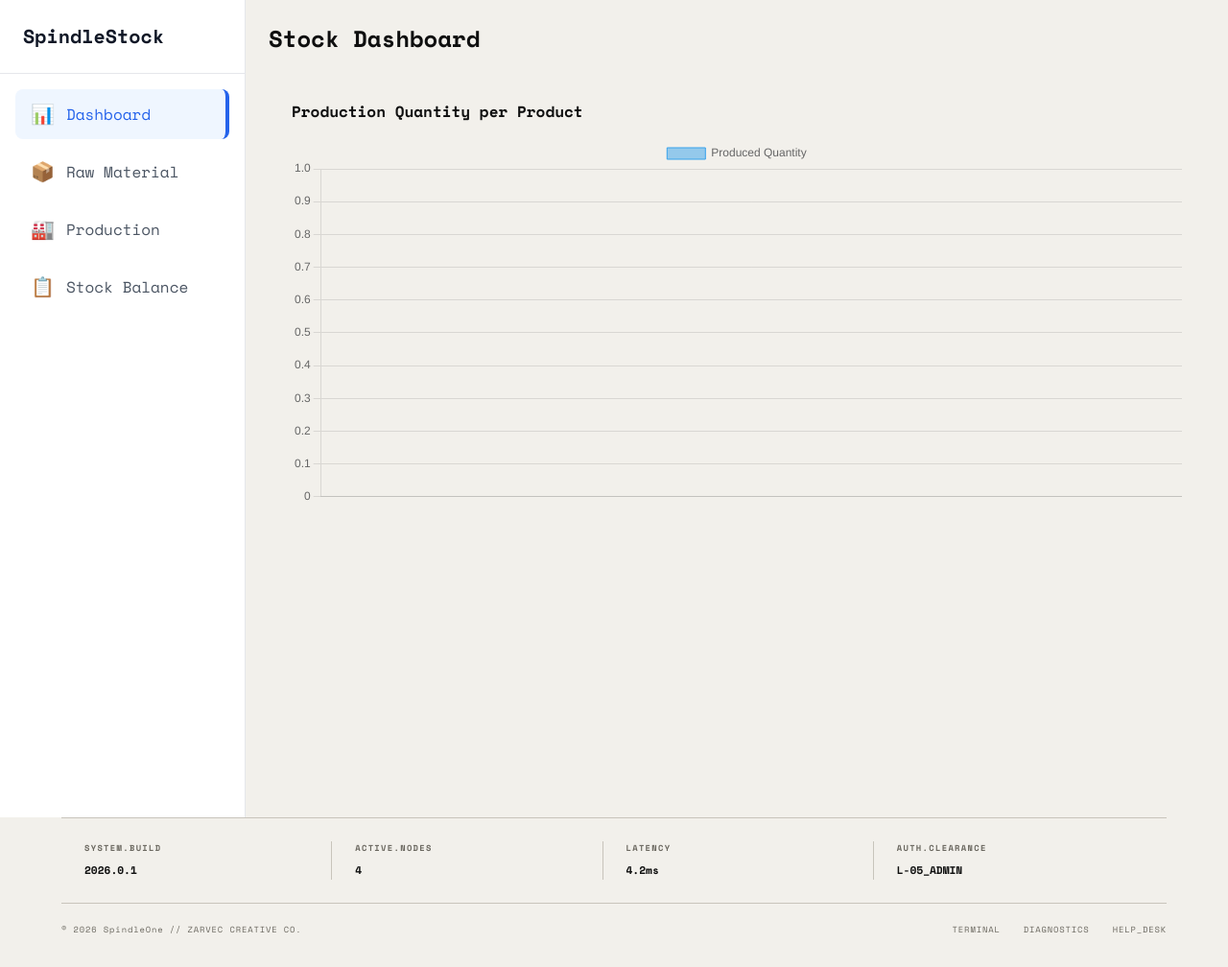
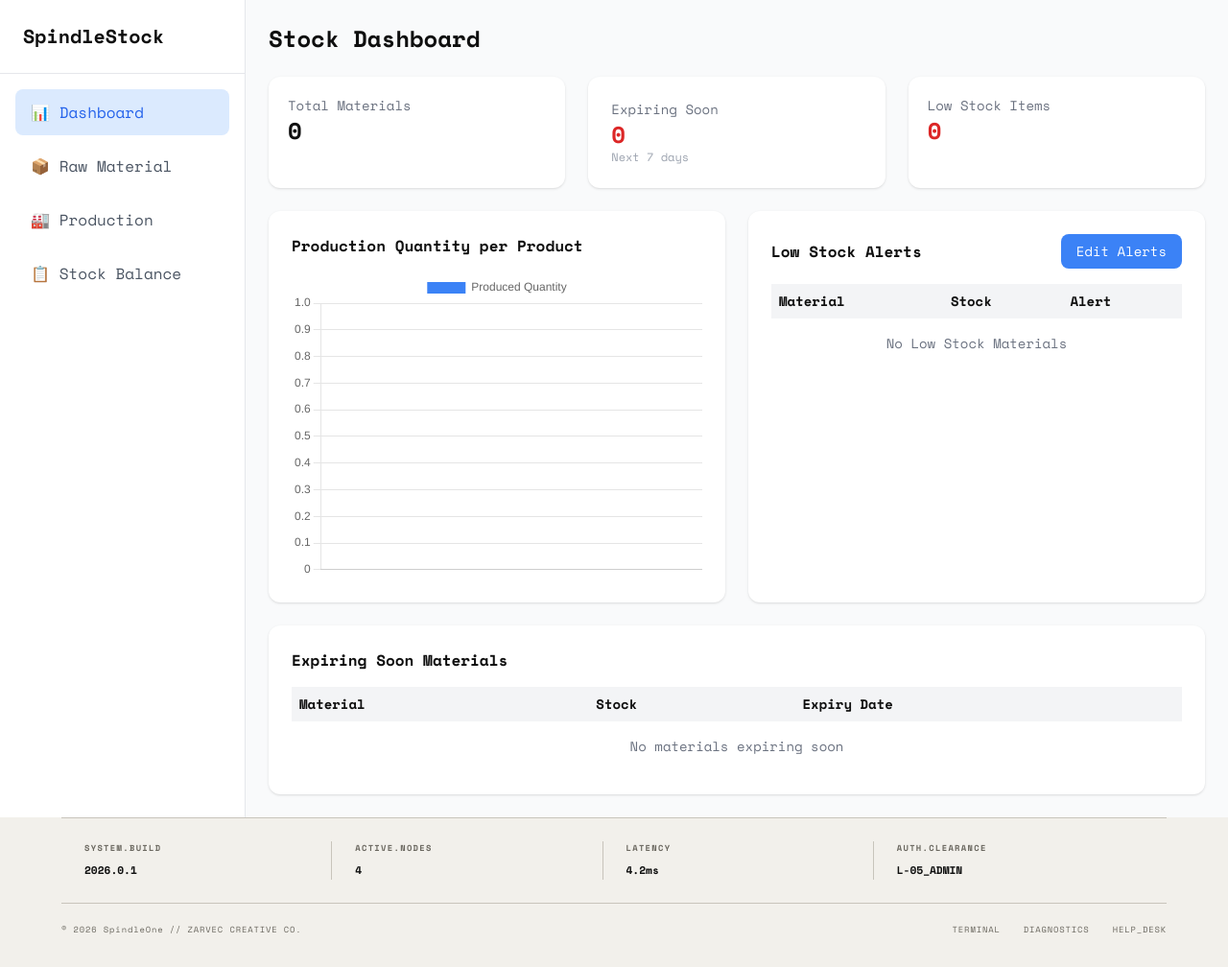
Before and after one commit to ShahuSardar-py/SpindleOne, a Flask app: page /stock/ in a window 1280 px wide. Shown: the part 48-1056 px from the top of the page at 96% size. Run offline with Flask 3, Linux system fonts and the light colour scheme; some libraries are stand-ins or nearby versions; some web fonts are replaced.

Commit message:
updated Spindlestock Module dashboard

```diff
--- a/SpindleStock/models.py
+++ b/SpindleStock/models.py
@@ -9,10 +9,11 @@ class RawMaterial(db.Model):
     name = db.Column(db.String(100), nullable=False)
     quantity = db.Column(db.Float, nullable=False)
     amount = db.Column(db.Float)
-    unit = db.Column(db.String(10))  # kg,tons
+    unit = db.Column(db.String(10))  # kg, tons
     inward_date = db.Column(db.Date)
     expiry_date = db.Column(db.Date)
     created_at = db.Column(db.DateTime, default=datetime.utcnow)
+    alert_threshold = db.Column(db.Float, default=25)  # user configurable
 
 # PRODUCTION BATCH
 class Production(db.Model):
@@ -47,6 +48,7 @@ class ProductionMaterial(db.Model):
 # FINISHED GOODS STOCK
 class FinishedStock(db.Model):
     __tablename__ = "finished_stock"
+
     id = db.Column(db.Integer, primary_key=True)
     product_name = db.Column(db.String(100))
     quantity = db.Column(db.Float)
--- a/SpindleStock/routes.py
+++ b/SpindleStock/routes.py
@@ -17,16 +17,22 @@ bp = Blueprint(
     url_prefix="/stock"
 )
 
-#  DASHBOARD
+# DASHBOARD
+from datetime import datetime, timedelta
+
+# ==============================
+# DASHBOARD
+# ==============================
 @bp.route("/")
 def dashboard():
 
     materials = RawMaterial.query.all()
     productions = Production.query.all()
 
+    # KPI 1
     total_materials = len(materials)
-    total_quantity = sum(m.quantity for m in materials)
 
+    # Production chart
     product_data = {}
     for p in productions:
         product_data[p.product_name] = (
@@ -34,14 +40,31 @@ def dashboard():
             + p.quantity_produced
         )
 
+    # LOW STOCK ALERTS
+    low_stock = []
+    for m in materials:
+        if m.alert_threshold and m.quantity <= m.alert_threshold:
+            low_stock.append(m)
+
+    # EXPIRING SOON MATERIALS (within 7 days)
+    today = datetime.now().date()
+    expiring_materials = []
+
+    for m in materials:
+        if m.expiry_date:
+            if m.expiry_date <= today + timedelta(days=7):
+                expiring_materials.append(m)
+
+    expiring_count = len(expiring_materials)
+
     return render_template(
         "dashboardStock.html",
         total_materials=total_materials,
-        total_quantity=total_quantity,
-        product_data=product_data
+        product_data=product_data,
+        low_stock=low_stock,
+        expiring_materials=expiring_materials,
+        expiring_count=expiring_count
     )
-
-
 # RAW MATERIAL
 @bp.route("/raw", methods=["GET", "POST"])
 def raw_inward():
@@ -199,3 +222,32 @@ def inventory():
         "inventory.html",
         materials=inventory_data
     )
+
+# EDIT ALERTS
+# ==============================
+@bp.route("/edit_alerts", methods=["GET", "POST"])
+def edit_alerts():
+
+    materials = RawMaterial.query.all()
+
+    if request.method == "POST":
+
+        material_id = request.form["material_id"]
+        quantity = float(request.form["alert_quantity"])
+        unit = request.form["unit"]
+
+        material = RawMaterial.query.get(material_id)
+
+        if unit == "ton":
+            quantity = quantity * 1000
+
+        material.alert_threshold = quantity
+        db.session.commit()
+
+        flash("Alert updated!")
+        return redirect(url_for("spindlestock.dashboard"))
+
+    return render_template(
+        "edit_alerts.html",
+        materials=materials
+    )
--- a/SpindleStock/templates/dashboardStock.html
+++ b/SpindleStock/templates/dashboardStock.html
@@ -8,75 +8,223 @@
 <!-- Sidebar -->
 <div class="w-64 bg-white border-r overflow-y-auto">
 
-        <div class="p-6 border-b border-gray-200">
-            <h2 class="text-xl font-bold text-gray-900">SpindleStock</h2>
+<div class="p-6 border-b">
+<h2 class="text-xl font-bold">SpindleStock</h2>
 </div>
 
-            <div class="p-4">
+<div class="p-4 space-y-2">
 
 <a href="/stock/"
-       class="flex items-center gap-3 px-4 py-3 rounded-lg font-medium transition-colors mb-2
+class="flex items-center gap-3 px-4 py-3 rounded-lg font-medium
 {% if request.endpoint == 'spindlestock.dashboard' %}
-           bg-primary-50 text-primary-600 border-r-4 border-primary-600
+bg-blue-100 text-blue-600
 {% else %}
-           text-gray-600 hover:bg-gray-50
+text-gray-600 hover:bg-gray-100
 {% endif %}">
-        <span class="text-xl">📊</span>
-        <span>Dashboard</span>
+📊 Dashboard
 </a>
 
 <a href="/stock/raw"
-       class="flex items-center gap-3 px-4 py-3 rounded-lg font-medium transition-colors mb-2
+class="flex items-center gap-3 px-4 py-3 rounded-lg font-medium
 {% if request.endpoint == 'spindlestock.raw_material' %}
-           bg-primary-50 text-primary-600 border-r-4 border-primary-600
+bg-blue-100 text-blue-600
 {% else %}
-           text-gray-600 hover:bg-gray-50
+text-gray-600 hover:bg-gray-100
 {% endif %}">
-        <span class="text-xl">📦</span>
-        <span>Raw Material</span>
+📦 Raw Material
 </a>
 
 <a href="/stock/production"
-       class="flex items-center gap-3 px-4 py-3 rounded-lg font-medium transition-colors mb-2
+class="flex items-center gap-3 px-4 py-3 rounded-lg font-medium
 {% if request.endpoint == 'spindlestock.production' %}
-           bg-primary-50 text-primary-600 border-r-4 border-primary-600
+bg-blue-100 text-blue-600
 {% else %}
-           text-gray-600 hover:bg-gray-50
+text-gray-600 hover:bg-gray-100
 {% endif %}">
-        <span class="text-xl">🏭</span>
-        <span>Production</span>
+🏭 Production
 </a>
 
 <a href="/stock/inventory"
-       class="flex items-center gap-3 px-4 py-3 rounded-lg font-medium transition-colors
+class="flex items-center gap-3 px-4 py-3 rounded-lg font-medium
 {% if request.endpoint == 'spindlestock.inventory' %}
-           bg-primary-50 text-primary-600 border-r-4 border-primary-600
+bg-blue-100 text-blue-600
 {% else %}
-           text-gray-600 hover:bg-gray-50
+text-gray-600 hover:bg-gray-100
 {% endif %}">
-        <span class="text-xl">📋</span>
-        <span>Stock Balance</span>
+📋 Stock Balance
 </a>
 
 </div>
 </div>
 
-    <!-- Content -->
-    <div class="flex-1 p-6 overflow-y-auto">
+
+<!-- MAIN DASHBOARD -->
+<div class="flex-1 p-6 overflow-y-auto bg-gray-50">
 
 <h3 class="text-2xl font-semibold mb-6">
 Stock Dashboard
 </h3>
 
-        <div class="card p-6">
+
+<!-- KPI CARDS -->
+<div class="grid grid-cols-3 gap-6 mb-6">
+
+<div class="bg-white p-5 rounded-xl shadow">
+<p class="text-gray-500 text-sm">Total Materials</p>
+<h4 class="text-2xl font-bold">{{ total_materials }}</h4>
+</div>
+
+<!-- Expiring Soon KPI -->
+<div class="bg-white p-6 rounded-xl shadow">
+
+<h5 class="text-gray-500 text-sm">
+Expiring Soon
+</h5>
+
+<p class="text-2xl font-bold text-red-600">
+{{ expiring_count }}
+</p>
+
+<p class="text-xs text-gray-400">
+Next 7 days
+</p>
+
+</div>
+
+<div class="bg-white p-5 rounded-xl shadow">
+<p class="text-gray-500 text-sm">Low Stock Items</p>
+<h4 class="text-2xl font-bold text-red-600">{{ low_stock|length }}</h4>
+</div>
+
+</div>
+
+
+<!-- CHART + ALERT SECTION -->
+<div class="grid grid-cols-2 gap-6">
+
+<!-- Production Chart -->
+<div class="bg-white p-6 rounded-xl shadow">
+
 <h5 class="font-semibold mb-4">
 Production Quantity per Product
 </h5>
 
-            <!-- Chart height fixed -->
-            <div class="h-96">
+<div class="h-80">
 <canvas id="prodChart"></canvas>
 </div>
+
+</div>
+
+
+<!-- Low Stock -->
+<div class="bg-white p-6 rounded-xl shadow">
+
+<div class="flex justify-between items-center mb-4">
+
+<h5 class="font-semibold">
+Low Stock Alerts
+</h5>
+
+<a href="{{ url_for('spindlestock.edit_alerts') }}"
+class="bg-blue-500 text-white px-4 py-2 rounded-lg text-sm">
+Edit Alerts
+</a>
+
+</div>
+
+<table class="w-full text-left text-sm">
+
+<thead class="bg-gray-100">
+<tr>
+<th class="p-2">Material</th>
+<th class="p-2">Stock</th>
+<th class="p-2">Alert</th>
+</tr>
+</thead>
+
+<tbody>
+
+{% if low_stock %}
+
+{% for item in low_stock %}
+<tr class="border-t text-red-600 font-semibold">
+<td class="p-2">{{ item.name }}</td>
+<td class="p-2">{{ item.quantity }} kg</td>
+<td class="p-2">{{ item.alert_threshold }} kg</td>
+</tr>
+{% endfor %}
+
+{% else %}
+
+<tr>
+<td colspan="3" class="text-center p-4 text-gray-500">
+No Low Stock Materials
+</td>
+</tr>
+
+{% endif %}
+
+</tbody>
+</table>
+
+</div>
+
+</div>
+<!-- Expiring Soon Materials -->
+
+<div class="bg-white p-6 rounded-xl shadow mt-6">
+
+<h5 class="font-semibold mb-4">
+Expiring Soon Materials
+</h5>
+
+<table class="w-full text-left text-sm">
+
+<thead class="bg-gray-100">
+<tr>
+<th class="p-2">Material</th>
+<th class="p-2">Stock</th>
+<th class="p-2">Expiry Date</th>
+</tr>
+</thead>
+
+<tbody>
+
+{% if expiring_materials %}
+
+{% for m in expiring_materials %}
+
+<tr class="border-t text-orange-600 font-semibold">
+
+<td class="p-2">
+{{ m.name }}
+</td>
+
+<td class="p-2">
+{{ m.quantity }} {{ m.unit }}
+</td>
+
+<td class="p-2">
+{{ m.expiry_date }}
+</td>
+
+</tr>
+
+{% endfor %}
+
+{% else %}
+
+<tr>
+<td colspan="3" class="text-center p-4 text-gray-500">
+No materials expiring soon
+</td>
+</tr>
+
+{% endif %}
+
+</tbody>
+
+</table>
 
 </div>
 
@@ -84,7 +232,10 @@
 </div>
 {% endblock %}
 
+
+
 {% block extra_scripts %}
+
 <script src="https://cdn.jsdelivr.net/npm/chart.js"></script>
 
 <script id="product-data" type="application/json">
@@ -92,6 +243,7 @@
 </script>
 
 <script>
+
 const productData = JSON.parse(
 document.getElementById("product-data").textContent
 );
@@ -99,14 +251,16 @@ const productData = JSON.parse(
 const labels = Object.keys(productData);
 const values = Object.values(productData);
 
-new Chart(document.getElementById('prodChart'), {
-    type: 'bar',
+const ctx = document.getElementById("prodChart");
+
+new Chart(ctx, {
+type: "bar",
 data: {
 labels: labels,
 datasets: [{
-            label: 'Produced Quantity',
+label: "Produced Quantity",
 data: values,
-            borderWidth: 1
+backgroundColor: "#3b82f6"
 }]
 },
 options: {
@@ -114,5 +268,7 @@ new Chart(document.getElementById('prodChart'), {
 maintainAspectRatio: false
 }
 });
+
 </script>
+
 {% endblock %}
--- a/SpindleStock/templates/production.html
+++ b/SpindleStock/templates/production.html
@@ -162,7 +162,7 @@
                                 {{ p.quantity_produced }}
                             </td>
                             <td class="px-4 py-3">
-                                {{ p.expiry_date }}
+                                {{ p.expiry_date.strftime("%d %b %Y") if p.expiry_date else "None" }}
                             </td>
                             <td class="px-4 py-3">
                                 {{ p.date.strftime("%d %b %Y") }}
--- a/requirements.txt
+++ b/requirements.txt
@@ -1,4 +1,4 @@
-oalembic==1.18.3
+alembic==1.18.3
 blinker==1.9.0
 click==8.3.1
 colorama==0.4.6
```
Also changed, not shown: SpindleStock/templates/edit_alerts.html (added, +80 -0 lines), migrations/versions/36b9a24978b2_added_expiry_date_to_finished_stock.py (added, +32 -0 lines), migrations/versions/7894144cef9d_add_expiry_date_to_raw_material.py (added, +38 -0 lines), migrations/versions/a6361bbacf2e_add_alert_threshold_to_raw_material.py (added, +30 -0 lines). Lines whose indentation alone changed are shown as unchanged.
